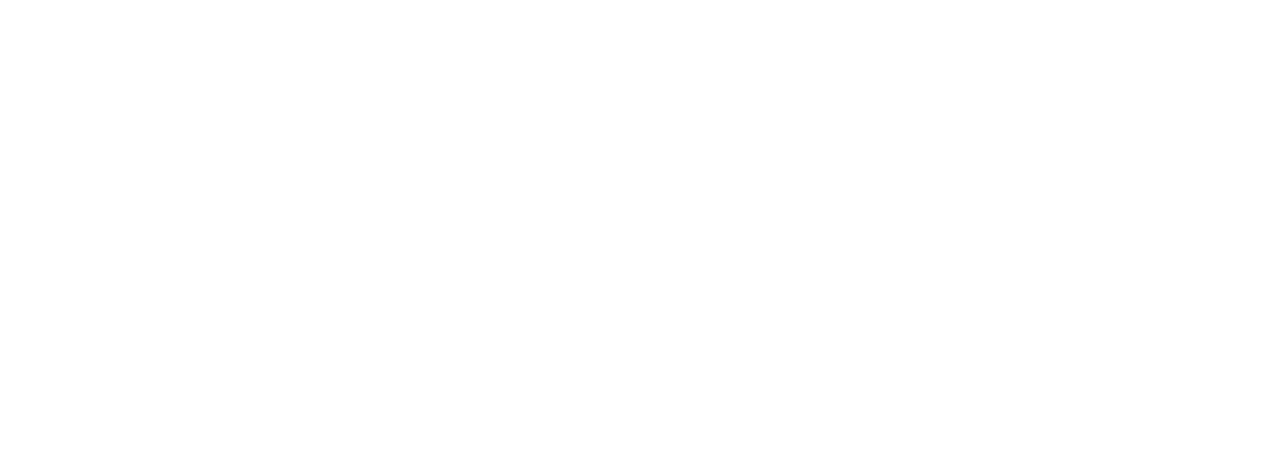
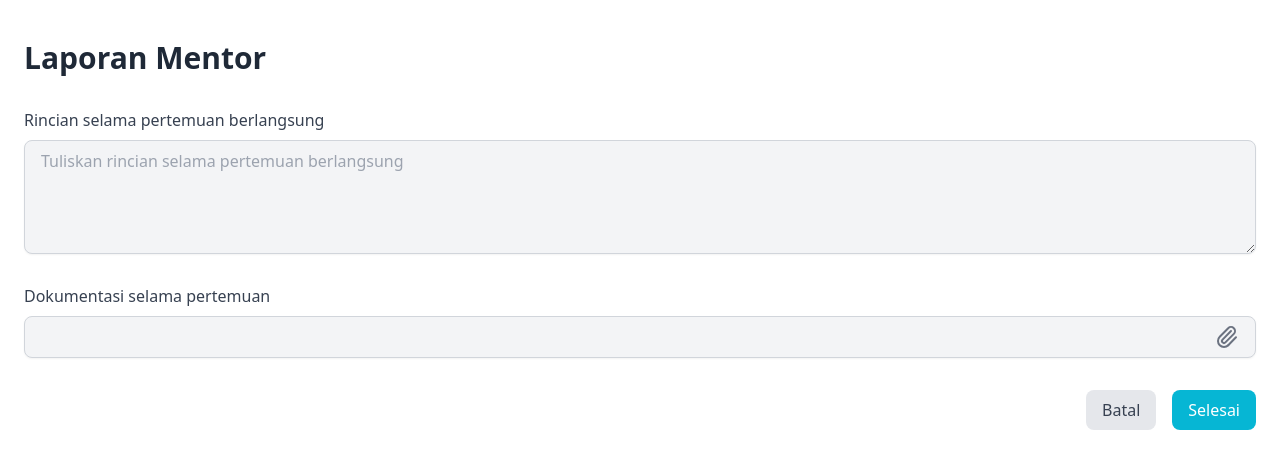
Before and after one commit to Suryadhrma/backupwebformentors, a React (Vite) app: page /laporan-mentor in a window 1280 px wide. Before the commit this address had no page. Shown: the top 468 px of the page. Built offline with nearby package versions, Linux system fonts and the light colour scheme.

Commit message:
mentor dashboard sisa detail kecil

```diff
--- a/src/App.jsx
+++ b/src/App.jsx
@@ -4,6 +4,8 @@
 
 
 import DashboardContent from './pages/mentor/dashboard/DashboardMentor';
+import ClassesMentor from './pages/mentor/dashboard/ClassesMentor';
+import IsiLaporanMentor from './pages/mentor/dashboard/IsiLaporanMentor';
 
 
     function App() {
@@ -11,6 +13,8 @@
           <BrowserRouter> {/* Wrap the Routes component with BrowserRouter */}
             <Routes>
                 <Route path="/dashboard" element={<DashboardContent />} />
+                <Route path="/classes" element={<ClassesMentor />} />
+                <Route path="/laporan-mentor" element={<IsiLaporanMentor />} />
             </Routes>
           </BrowserRouter>
         );
--- /dev/null
+++ b/src/components/mentor/MentorCard.jsx
@@ -0,0 +1,35 @@
+import React from 'react';
+
+const ClassCard = ({ cls, onClick }) => {
+  return (
+    <div
+      className="w-72 bg-white border border-gray-300 rounded-lg p-6 shadow-lg flex flex-col items-center cursor-pointer"
+      onClick={onClick}
+      role="button"
+      tabIndex={0}
+      onKeyPress={(e) => e.key === 'Enter' && onClick()}
+    >
+      <div className="relative w-full">
+        <img src="/api/placeholder/400/320" alt="placeholder" className="w-full h-auto rounded-md" />
+      </div>
+      <h3 className="text-xl font-semibold mt-4">{cls.title}</h3>
+      <p className="text-sm mt-2">Nama Trainee: {cls.traineeName}</p>
+      <div className="mt-4 w-full">
+        <div className="flex items-center justify-end">
+          <span className="text-sm font-medium">1/4 Lessons</span>
+        </div>
+        {/* Progress bar container */}
+        <div className="flex items-center w-full mt-2">
+          {/* Progress bar */}
+          <div className="relative flex-1 bg-gray-200 rounded-full h-2">
+            <div className="bg-green-500 h-2 rounded-full" style={{ width: '25%' }}></div>
+          </div>
+          {/* Progress percentage */}
+          <span className="ml-2 text-sm font-medium text-gray-700">{cls.progress}%</span>
+        </div>
+      </div>
+    </div>
+  );
+};
+
+export default ClassCard;
--- /dev/null
+++ b/src/components/mentor/button/ActionButtonMentor.jsx
@@ -0,0 +1,21 @@
+import React from 'react';
+
+const ActionButton = ({ label, onClick, variant = "primary", className = "" }) => {
+  const baseStyles = "px-4 py-2 rounded-lg transition duration-200 font-medium";
+
+  // Tentukan gaya tombol berdasarkan varian
+  const variantStyles = {
+    primary: "bg-cyan-500 text-white hover:bg-cyan-600",
+    secondary: "bg-gray-200 text-gray-700 hover:bg-gray-300",
+  };
+
+  const buttonStyles = `${baseStyles} ${variantStyles[variant]} ${className}`;
+
+  return (
+    <button onClick={onClick} className={buttonStyles}>
+      {label}
+    </button>
+  );
+};
+
+export default ActionButton;
--- /dev/null
+++ b/src/pages/mentor/dashboard/ClassesMentor.jsx
@@ -0,0 +1,53 @@
+import React from 'react';
+import { useNavigate } from 'react-router-dom';
+import { SquarePen } from 'lucide-react';
+
+const ClassesMentor = () => {
+  const navigate = useNavigate();
+
+  // Data dummy untuk kelas
+  const cls = {
+    title: "Pemrograman Web",
+    trainee: "Mahmud",
+  };
+
+  const handleLaporanClick = (id) => {
+    navigate(`/laporan-mentor/${id}`);
+  };
+
+  return (
+    <div className="bg-white border border-gray-300 rounded-lg shadow-lg p-6">
+      {/* Header */}
+      <header className="flex flex-col items-start mb-8 mt-8">
+        <h2 className="text-3xl font-bold">My Course: {cls.title}</h2>
+        <p className="text-gray-500 mt-2">My Trainee: {cls.trainee}</p>
+      </header>
+      <div className="space-y-4">
+        {[1, 2, 3, 4].map((meeting) => (
+          <div
+            key={meeting}
+            className="bg-white shadow-lg border border-gray-100 rounded-lg p-4 flex flex-col space-y-4"
+          >
+            {/* Pertemuan Detail */}
+            <div className="flex items-center justify-between">
+              <p className="text-gray-700">Pertemuan {meeting}</p>
+              <button className="text-red-500 flex items-center">
+                <SquarePen className="mr-2" size={16} /> Belum Dibuat
+              </button>
+            </div>
+
+            {/* Tombol Isi Laporan Aktivitas */}
+            <button
+              onClick={() => handleLaporanClick(meeting)}
+              className="bg-[#27DEBF] text-white text-sm font-medium py-2 px-4 rounded-lg hover:bg-[#158270] transition duration-200"
+            >
+              Isi Laporan Aktivitas
+            </button>
+          </div>
+        ))}
+      </div>
+    </div>
+  );
+};
+
+export default ClassesMentor;
--- a/src/pages/mentor/dashboard/DashboardMentor.jsx
+++ b/src/pages/mentor/dashboard/DashboardMentor.jsx
@@ -1,5 +1,8 @@
+// src/pages/DashboardContent.js
+
 import React, { useState } from 'react';
 import { useNavigate } from 'react-router-dom';
+import ClassCard from '../../../components/mentor/MentorCard'; // Import the new ClassCard component
 
 const DashboardContent = () => {
   // Hardcoded classes data
@@ -49,10 +52,10 @@
   return (
     <div className="p-5 font-montserrat text-black">
       {/* Header */}
-      <header className="flex justify-between items-center mb-8 mt-8">
-      <h2 className="text-3xl font-bold">Validation Mentor</h2>
-        <div className="flex space-x-4 rounded-xl">
-        <button
+      <header className="flex flex-col items-start mb-8 mt-8">
+        <h2 className="text-3xl font-bold">My Activity</h2>
+        <div className="flex space-x-4 rounded-xl ml-auto mt-4">
+          <button
             className={`py-2 px-4 rounded-full text-lg ${activeTab === 'progress' ? 'bg-teal-200 font-bold' : 'bg-gray-300'} transition-all`}
             onClick={() => setActiveTab('progress')}
           >
@@ -67,24 +70,14 @@
         </div>
       </header>
 
-      <div className="flex flex-wrap gap-7 justify-evenly mt-20">
-        {filteredClasses.map((cls, index) => (
-          <div
-            key={index}
-            className="w-72 bg-white border border-gray-300 rounded-lg p-6 shadow-lg flex flex-col items-center cursor-pointer"
-            onClick={() => handleCardClick(cls.id)}
-            role="button"
-            tabIndex={0}
-            onKeyPress={(e) => e.key === 'Enter' && handleCardClick(cls.id)}
-          >
-            <img src={cls.image} alt={cls.title} className="w-full h-auto rounded-md" />
-            <h3 className="text-xl font-semibold mt-4">{cls.title}</h3>
-            <p className="text-sm mt-2">Nama Trainee: {cls.traineeName}</p>
-            <div className="mt-4 w-full">
-              <progress value={cls.progress} max="100" className="w-full h-2 bg-gray-200 rounded-full"></progress>
-              <span className="block mt-1 text-center">{cls.progress}%</span>
-            </div>
-          </div>
+      {/* Cards */}
+      <div className="flex flex-wrap justify-evenly mt-20">
+        {filteredClasses.map((cls) => (
+          <ClassCard
+            key={cls.id}
+            cls={cls}
+            onClick={() => handleCardClick(cls.id)} // Passing the onClick handler
+          />
         ))}
       </div>
     </div>
--- /dev/null
+++ b/src/pages/mentor/dashboard/IsiLaporanMentor.jsx
@@ -0,0 +1,90 @@
+import Reac, {useRef } from 'react';
+import { Paperclip } from 'lucide-react';
+import { useNavigate } from 'react-router-dom';
+
+import ActionButton from '../../../components/mentor/button/ActionButtonMentor'; // Import tombol
+
+const IsiLaporanMentor = () => {
+    const fileInputRef = useRef(null);
+    const navigate = useNavigate();
+
+  const handleCancel = () => {
+    navigate(-1)
+    console.log("Batal ditekan");
+  };
+
+  const handleSubmit = () => {
+    console.log("Laporan selesai");
+  };
+
+    // Fungsi untuk memicu input file
+    const handleIconClick = () => {
+        fileInputRef.current.click();
+      };
+
+      // Fungsi saat file diunggah
+      const handleFileChange = (event) => {
+        const file = event.target.files[0];
+        if (file && onUpload) {
+          onUpload(file); // Callback untuk file yang diunggah
+        }
+      };
+
+  return (
+    <div className="bg-white p-6">
+      {/* Header */}
+      <header className="mb-8 mt-4">
+        <h2 className="text-3xl font-bold text-gray-800">Laporan Mentor</h2>
+      </header>
+
+      {/* Form Laporan */}
+      <div className="space-y-6">
+        {/* Rincian selama pertemuan */}
+        <div>
+          <h3 className="text-gray-700 font-medium mb-2">Rincian selama pertemuan berlangsung</h3>
+          <textarea
+            rows="4"
+            className="w-full shadow-sm bg-gray-100 border border-gray-300 rounded-lg px-4 py-2 focus:outline-none focus:ring-2 focus:ring-cyan-500"
+            placeholder="Tuliskan rincian selama pertemuan berlangsung"
+          ></textarea>
+        </div>
+
+        {/* Dokumentasi selama pertemuan */}
+        <div>
+          <h3 className="text-gray-700 font-medium mb-2">Dokumentasi selama pertemuan</h3>
+          <div className="w-full justify-end shadow-sm bg-gray-100 border border-gray-300 rounded-lg px-4 py-2 flex items-center">
+            <input
+              type="file"
+              ref={fileInputRef}
+              className="hidden"
+              onChange={handleFileChange}
+            />
+            <button
+                type="button"
+                onClick={handleIconClick}
+                className="flex items-center justify-center text-gray-500 hover:text-gray-700"
+            >
+                <Paperclip size={24} />
+            </button>
+          </div>
+        </div>
+      </div>
+
+      {/* Tombol Aksi */}
+      <div className="flex justify-end mt-8 space-x-4">
+        <ActionButton
+          label="Batal"
+          onClick={handleCancel}
+          variant="secondary"
+        />
+        <ActionButton
+          label="Selesai"
+          onClick={handleSubmit}
+          variant="primary"
+        />
+      </div>
+    </div>
+  );
+};
+
+export default IsiLaporanMentor;
```
